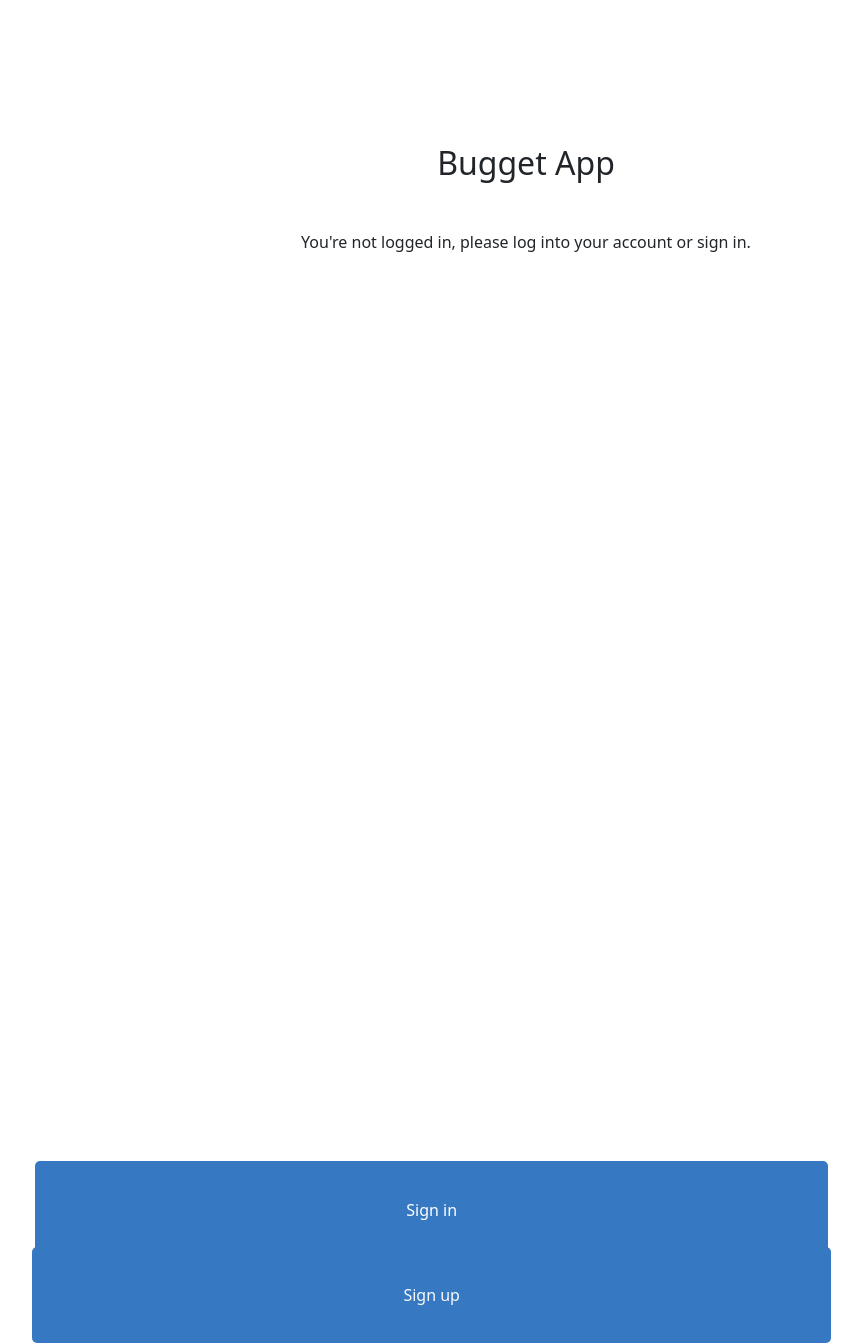
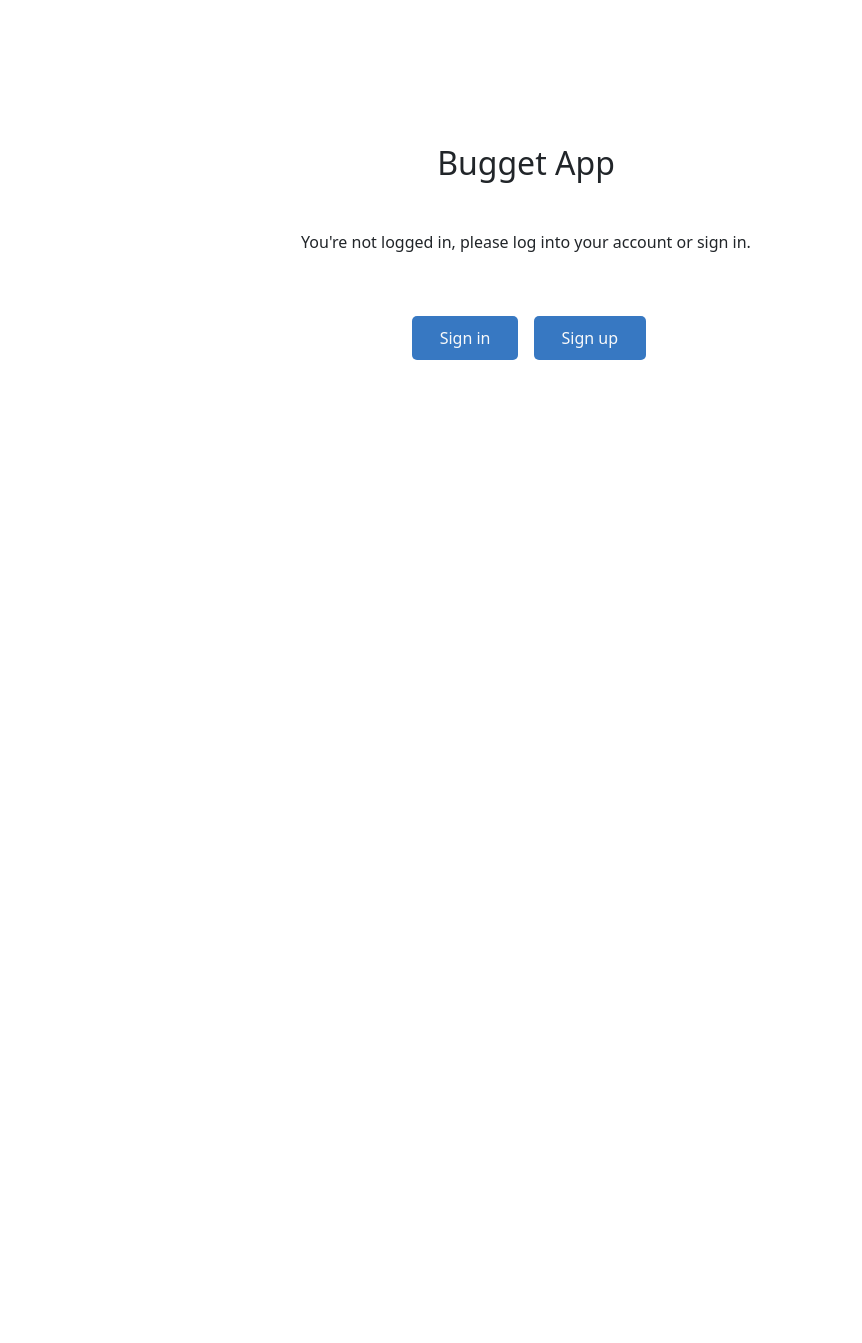
Before and after one commit to PabloEGonz/bugget-app, a Rails app: page / in a window 1280 px wide. Shown: the whole page, without its empty margins (114-976 px from the left). After the commit the page ends 800 px from the top, so only its background shows below. Run offline with Rails 7, Linux system fonts and the light colour scheme; some libraries are stand-ins or nearby versions.

Commit message:
Improve styling for desktop version

```diff
--- a/app/assets/stylesheets/application.css
+++ b/app/assets/stylesheets/application.css
@@ -77,6 +77,19 @@ body {
 }
 
 .splash {
-  margin-top: 90%;
+  margin-top: 90% !important;
   padding: 4% 40% !important;
 }
+
+@media only screen and (min-width: 768px) {
+  .splash {
+    margin-top: 5%;
+    padding: 2% 5% !important;
+  }
+}
+
+@media screen and (max-width: 767px) {
+  .sign-in {
+    display: inline-block;
+  }
+}
--- a/app/views/users/index.html.erb
+++ b/app/views/users/index.html.erb
@@ -2,10 +2,10 @@
   <h2 class="text-center">Bugget App</h2>
   <p class="text-center px-5 my-5">You're not logged in, please log into your account or sign in.</p>
   <div class="row g-3 mt-4">
-    <div class="col-md-10 mt-4 text-center">
-      <%= button_to "Sign in", new_user_session_path, class:'button button-blue splash' %>
+    <div class="col-md-10 mt-4 text-center text-lg-end col-lg-6">
+      <%= link_to "Sign in", new_user_session_path, class:'button button-blue custom-link text-light splash sign-in' %>
     </div>
-    <div class="col-md-10 mt-4 text-center">
+    <div class="col-md-10 mt-4 text-center text-lg-start col-lg-6">
       <%= link_to "Sign up", new_user_registration_path, class:'button button-blue custom-link text-light splash'%>
     </div>
   </div>
```
